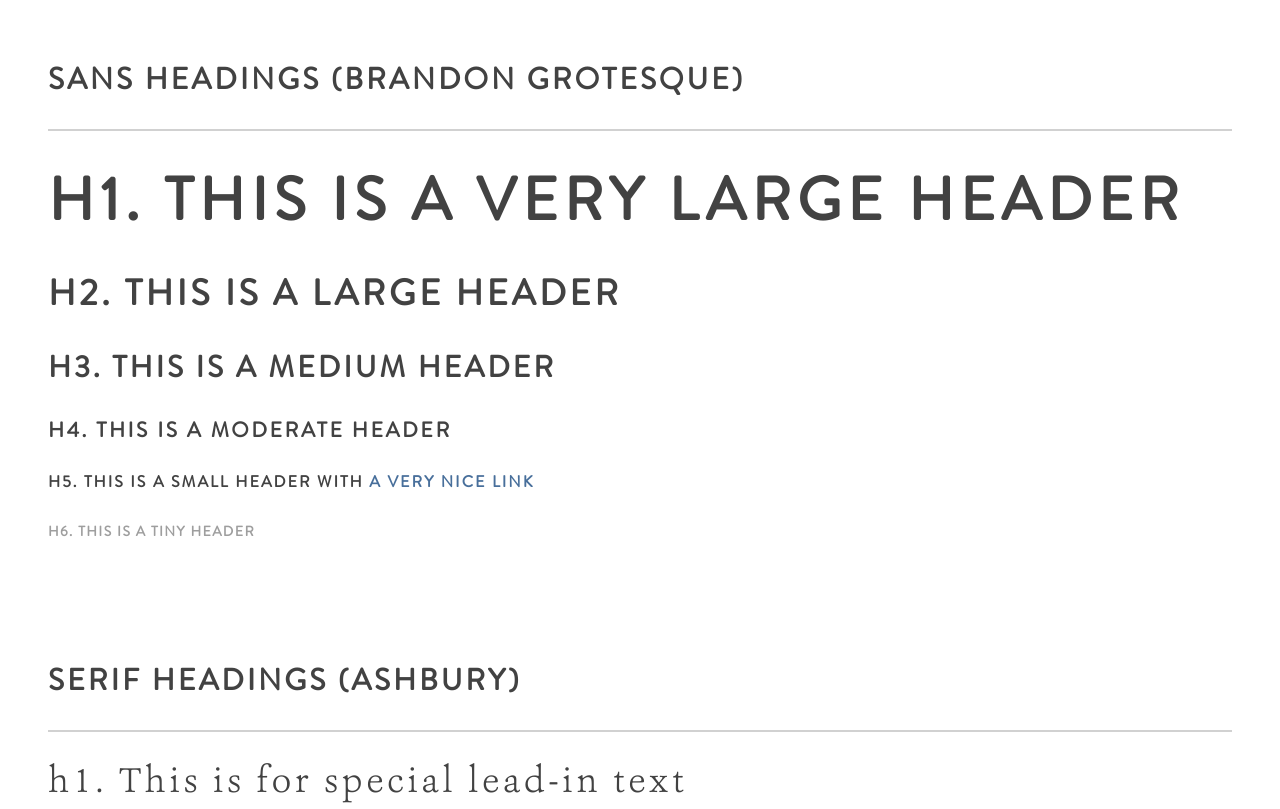
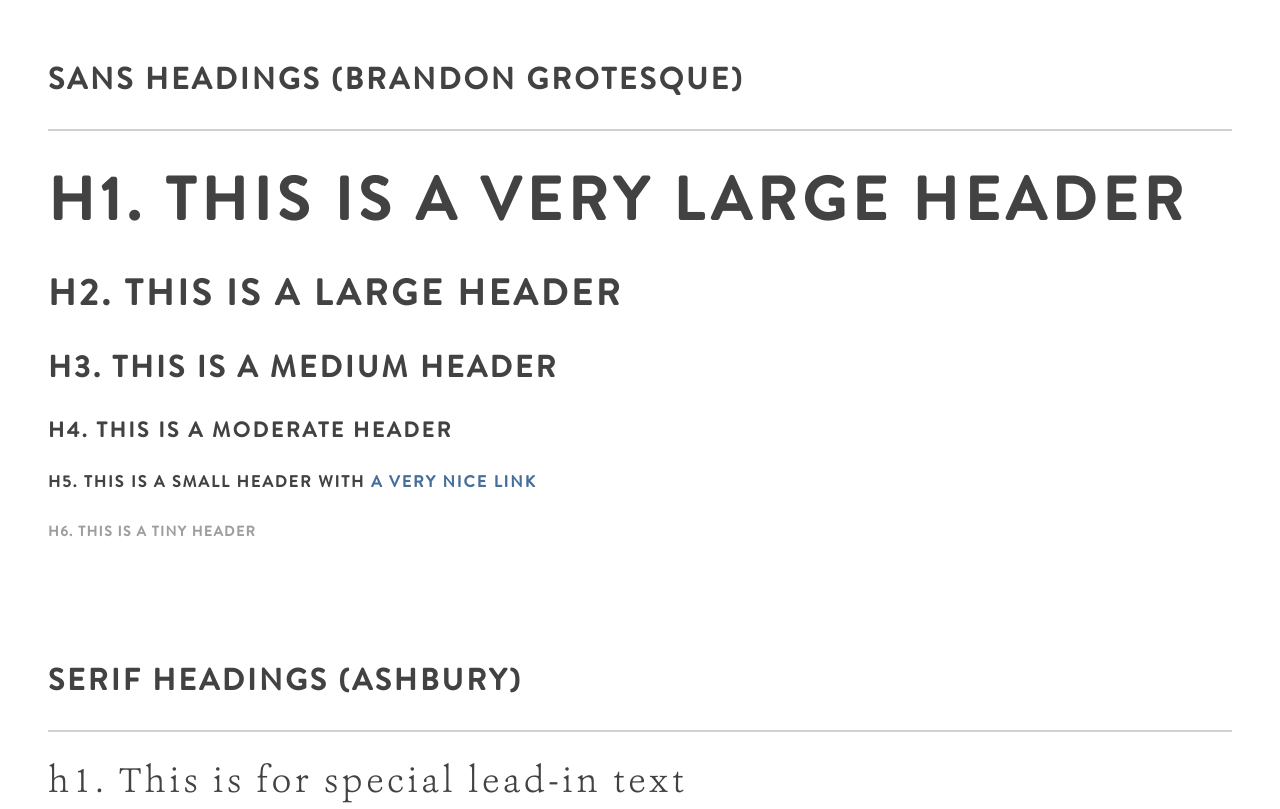
Before and after one commit to courtneybradford/citizenry_style_guide, a website: page app/index.html in a window 1280 px wide. Shown: the top 809 px of the page. Drawn offline with Linux system fonts and the light colour scheme.

Commit message:
Font Weights
Adjusted font weights

```diff
--- a/app/styles/_fonts.scss
+++ b/app/styles/_fonts.scss
@@ -5,7 +5,7 @@
 
 @font-face {
     font-family: BrandonGrotesque;
-    src: url(../fonts/brandon_reg-webfont.ttf);
+    src: url(../fonts/brandon_med-webfont.ttf);
 }
 
 @font-face {
--- a/app/styles/main.scss
+++ b/app/styles/main.scss
@@ -100,7 +100,7 @@
 
 h4 {
   font-size: 1.3125em;
-  font-family: 'BrandonText';
+  font-family: 'BrandonGrotesque';
   font-weight: 700;
   text-transform: uppercase;
   line-height: 1.3em;
@@ -110,7 +110,7 @@
 
 h5 {
   font-size: 1em;
-  font-family: 'BrandonText';
+  font-family: 'BrandonGrotesque';
   font-weight: 700;
   text-transform: uppercase;
   line-height: 1.25em;
@@ -119,7 +119,7 @@
 
 h6 {
   font-size: .875em;
-  font-family: 'BrandonText';
+  font-family: 'BrandonGrotesque';
   font-weight: 700;
   text-transform: uppercase;
   line-height: 1.125em;
```
Also changed, not shown: app/styles/main.css.
